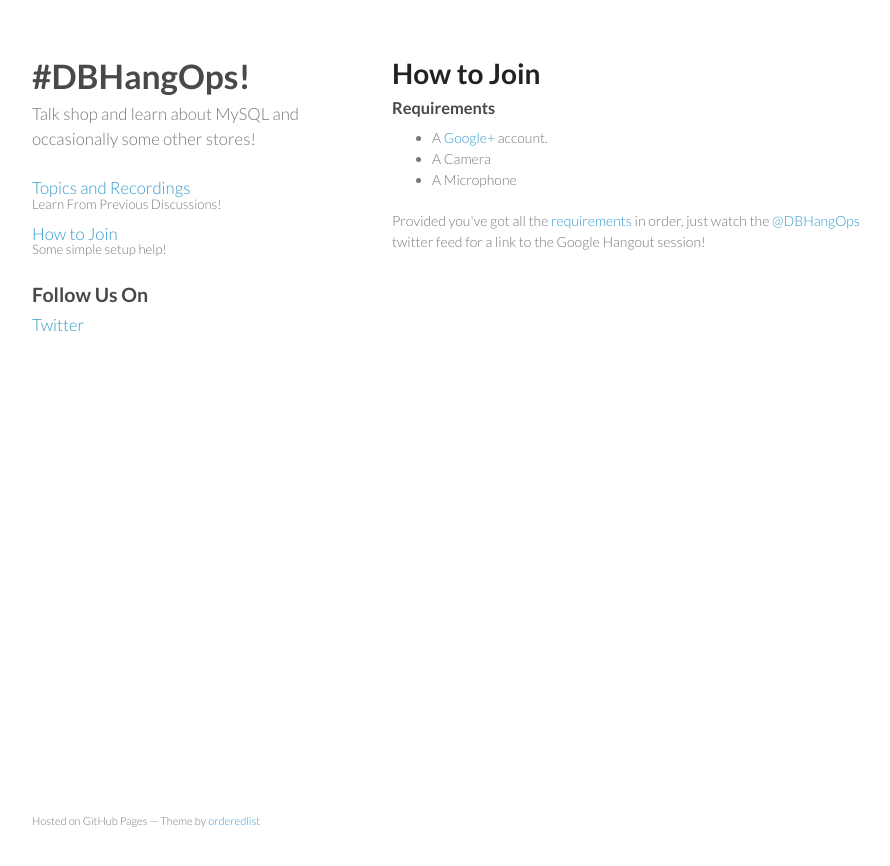
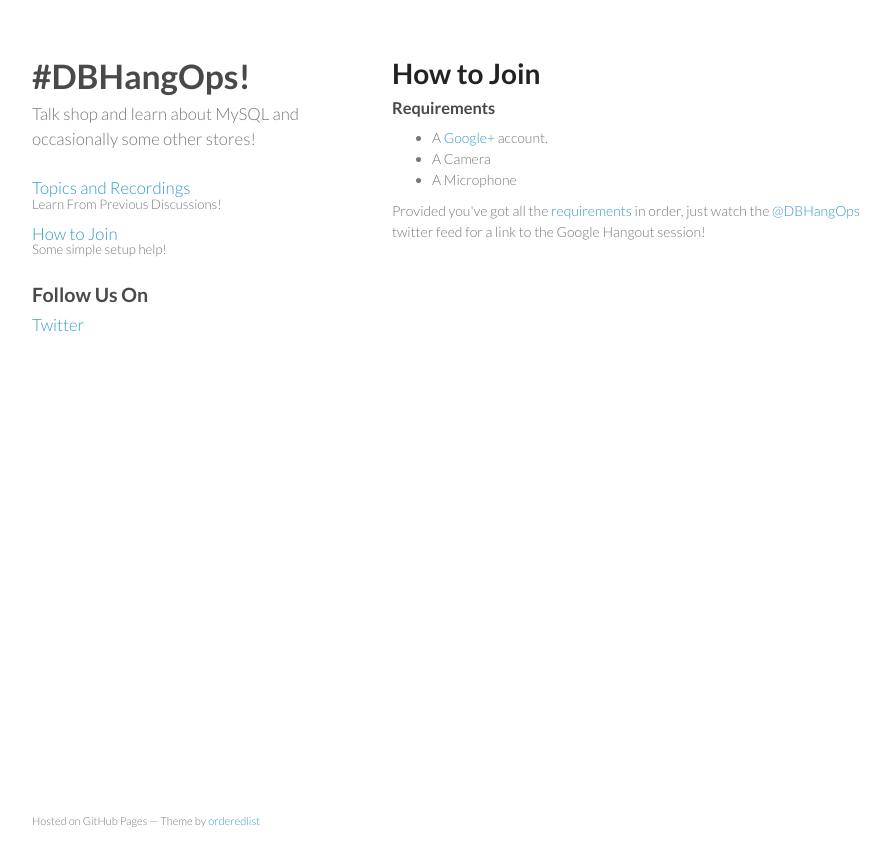
Before and after one commit to dbhangops/dbhangops.github.io, a Jekyll site: the page built from how.html, in a window 1280 px wide. Shown: the top 866 px of the page, without its empty margins (178-1068 px from the left). Built offline with Jekyll 4.4.1, drawn with Linux system fonts in a browser that asks for light colours; Markdown is read by kramdown in place of the engine named in the settings.

Commit message:
fixing unordered lists in default layout

```diff
--- a/_layouts/default.html
+++ b/_layouts/default.html
@@ -18,6 +18,7 @@
 		section h1 { margin-bottom: 10px; }
 		section h2 { margin-bottom: 10px; }
 		section h3 { margin-bottom: 10px; }
+		section ul { margin-bottom: 0px; }
 	</style>
     <meta name="viewport" content="width=device-width, initial-scale=1, user-scalable=no">
     <!--[if lt IE 9]>
```
